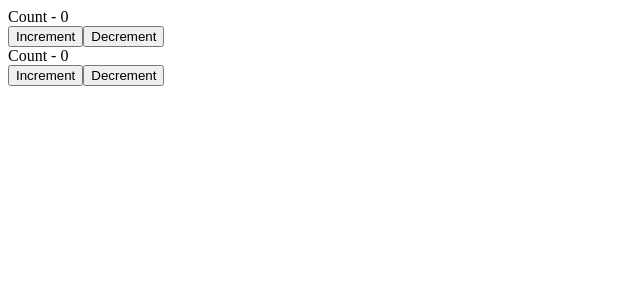
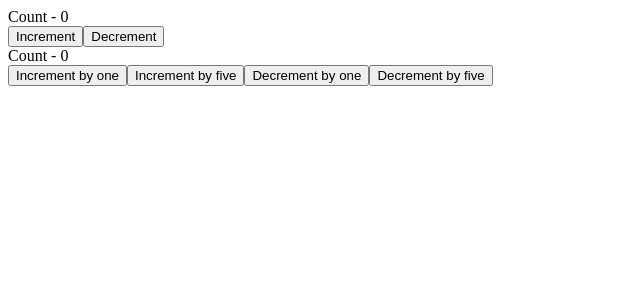
Before and after one commit to uzzal71/think-a-react-way, a React (Vite) app: page / in a window 1280 px wide. Shown: the top 300 px of the page, without its empty margins (0-640 px from the left). Built offline with nearby package versions, Linux system fonts and the light colour scheme.

Commit message:
React useReducer hook

```diff
--- a/src/components/useReducer/ComplexCounter.jsx
+++ b/src/components/useReducer/ComplexCounter.jsx
@@ -6,9 +6,9 @@ const initialState = {
 const reducer = (state, action) => {
     switch (action.type) {
         case 'increment':
-           return {counter: state.counter + 1};
+           return {counter: state.counter + action.value};
         case 'decrement':
-            return {counter: state.counter - 1};
+            return {counter: state.counter - action.value};
         default:
             return state;
     }
@@ -20,8 +20,10 @@ const ComplexCounter = () => {
     return (
         <div>
             <div>Count - {count.counter}</div>
-            <button type="button" onClick={() => dispatch({ type: 'increment' })}>Increment</button>
-            <button type="button" onClick={() => dispatch({ type: 'decrement' })}>Decrement</button>
+            <button type="button" onClick={() => dispatch({ type: 'increment', value: 1 })}>Increment by one</button>
+            <button type="button" onClick={() => dispatch({ type: 'increment', value: 5 })}>Increment by five</button>
+            <button type="button" onClick={() => dispatch({ type: 'decrement', value: 1 })}>Decrement by one</button>
+            <button type="button" onClick={() => dispatch({ type: 'decrement', value: 5 })}>Decrement by five</button>
         </div>
     );
 };
```
